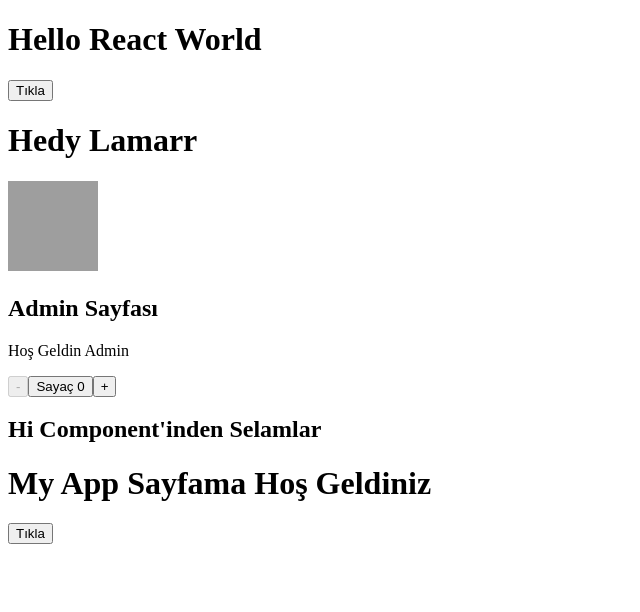
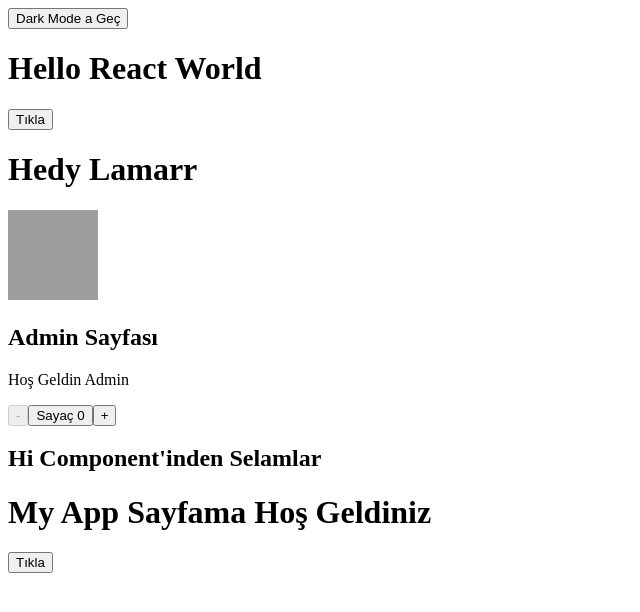
Before and after one commit to dursunkokturk/Front-End-School-React-JS-Lectures, a React (Vite) app in the folder React-JS-Lectures/: page / in a window 1280 px wide. Shown: the top 612 px of the page, without its empty margins (0-640 px from the left). Built offline with nearby package versions, Linux system fonts and the light colour scheme; grey boxes are pictures that could not be loaded.

Commit message:
react-js-lectures klasoru icindeki src klasoru icindeki app.jsx dosyasinda tema rengi degisimi icin gereken islem yapildi, app.css dosyasinda tema degisimi icin renkler girildi

```diff
--- a/React-JS-Lectures/src/App.css
+++ b/React-JS-Lectures/src/App.css
@@ -0,0 +1,13 @@
+body {
+  transition: background 0.4s, color 0.4s;
+}
+
+body.light {
+  background-color: white;
+  color: black;
+}
+
+body.dark {
+  background-color: black;
+  color: white;
+}
--- a/React-JS-Lectures/src/App.jsx
+++ b/React-JS-Lectures/src/App.jsx
@@ -4,8 +4,28 @@ import MyApp from "./assets/Components/MyApp";
 
 export default function App() {
   const isLogin = true;
+
+  // state : mevcut değer
+  // setState : değeri güncelleyen fonksiyon
+  // initialValue : başlangıç değeri (sayı, string, bool, array, obj olabilir)
+  // const [state, setState] = useState(initialValue);
+
+  const [theme, setTheme] = useState('light');
+
+  document.body.className = theme;
+
+  function toggleTheme() {
+    const newTheme = theme === 'light' ? 'dark' : 'light';
+    setTheme(newTheme);
+
+    document.body.className = newTheme;
+  }
+
   return (
     <>
+      <button onClick={toggleTheme}>
+        {theme === 'light' ? 'Dark Mode a Geç' : 'Light Mode a Geç'}
+      </button>
       <h1>Hello React World</h1>
       <MyButton />
       <Profile />
```
